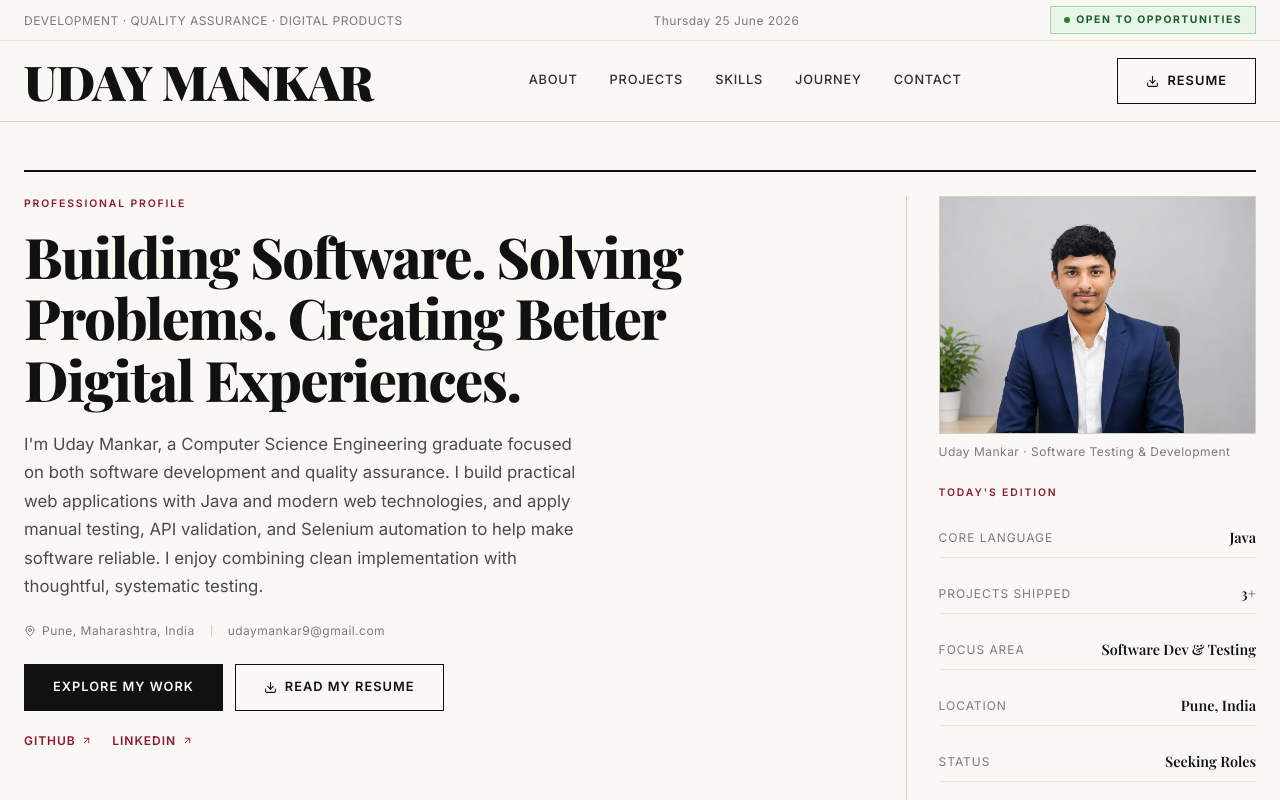
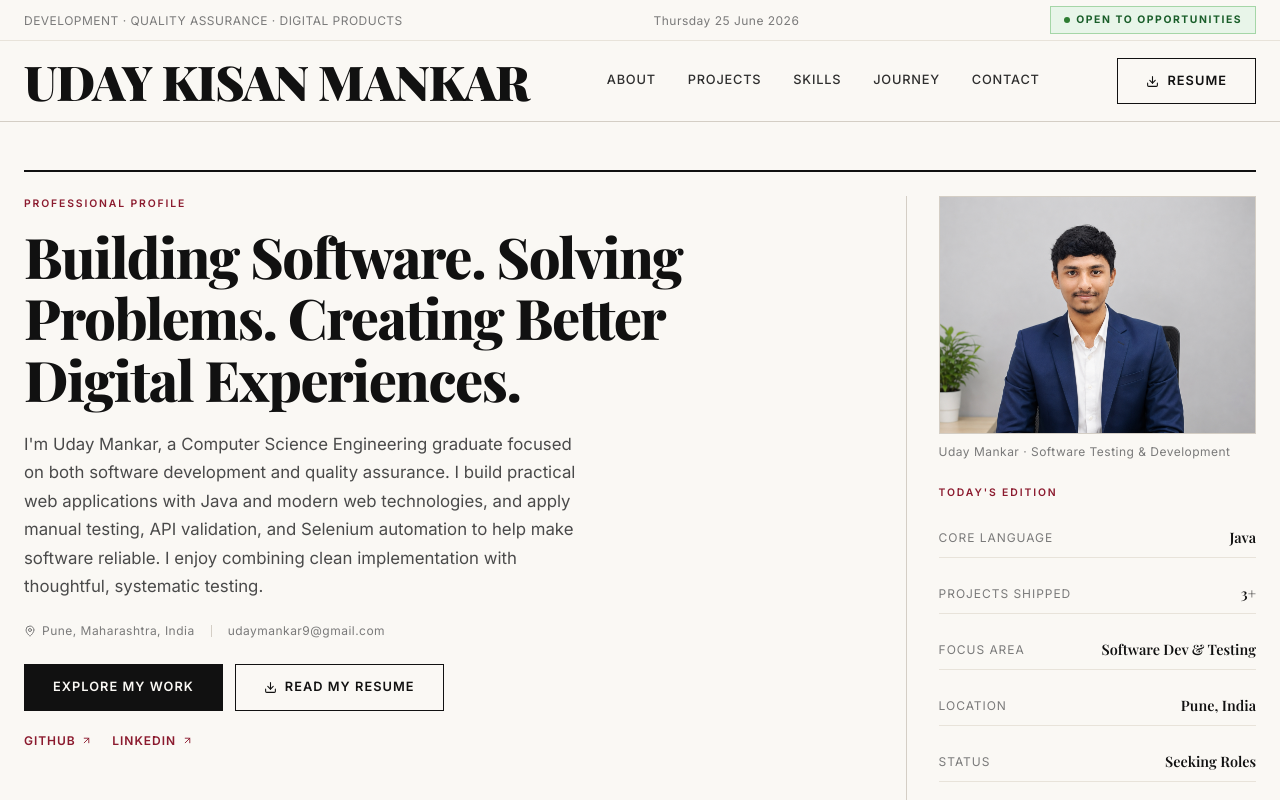
Before and after one commit to udaymankar/Portfolio-Website, a Next.js app: page / in a window 1280 px wide. Shown: the top 800 px of the page. Built offline with nearby package versions, Linux system fonts and the light colour scheme; a web font is replaced by a local one.

Commit message:
Use full name throughout portfolio masthead

```diff
--- a/app/page.tsx
+++ b/app/page.tsx
@@ -390,7 +390,7 @@ export default function Home() {
           <div className="flex items-center justify-between">
             <a href="#" aria-label="Home">
               <h1 className="masthead-wordmark text-3xl sm:text-4xl md:text-5xl">
-                UDAY MANKAR
+                UDAY KISAN MANKAR
               </h1>
             </a>
 
@@ -1064,7 +1064,7 @@ export default function Home() {
             className="masthead-wordmark"
             style={{ fontSize: "1rem", color: "var(--ivory)" }}
           >
-            UDAY MANKAR
+            UDAY KISAN MANKAR
           </p>
           <p
             style={{
```
